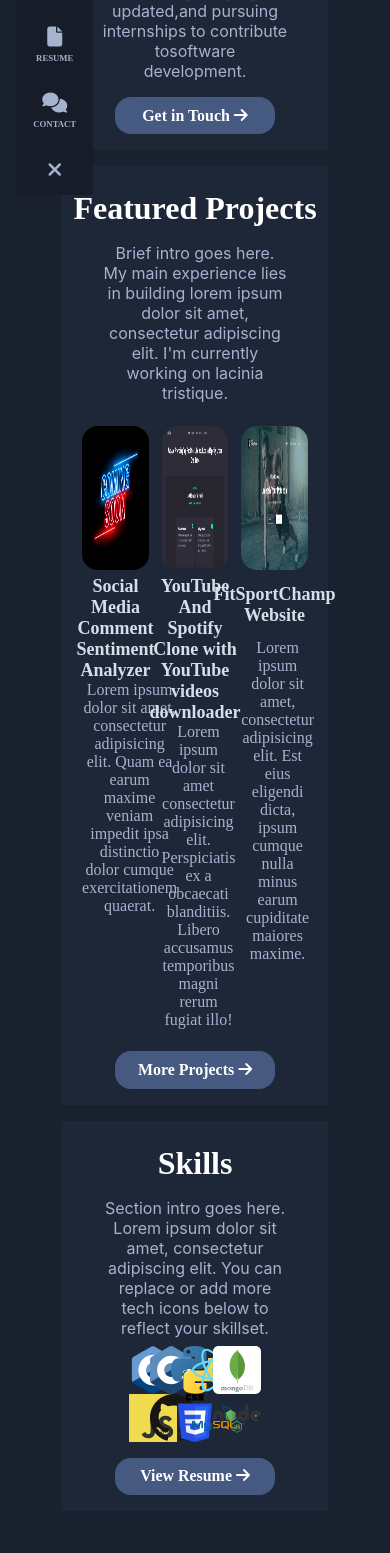
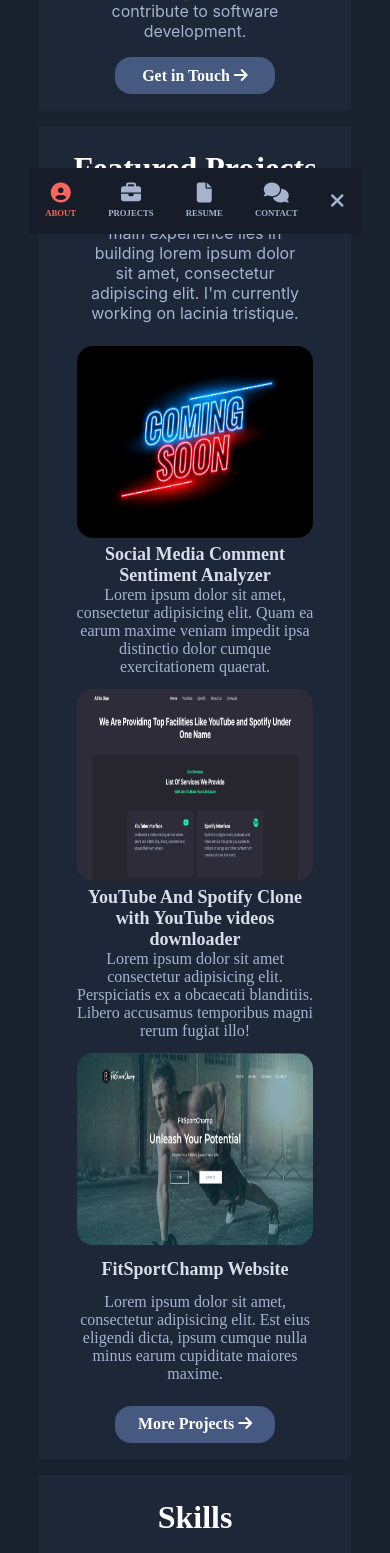
Before and after one commit to NikhilSHarma8429/Nikhil-Sharma, a React (Vite) app: page / in a window 390 px wide. Shown: the part 400-1953 px from the top of the page. Built offline with nearby package versions, Linux system fonts and the light colour scheme; some icons are missing.

Commit message:
Added some mobile friendly queries

```diff
--- a/src/App.css
+++ b/src/App.css
@@ -16,6 +16,7 @@ body{
 }
 
 .left-navbar{
+  position: absolute;
   margin-right: auto;
   margin-left: 2.6rem;
   color: #a5b3ce  ;
@@ -25,6 +26,7 @@ body{
   display: flex;
   justify-content: center;
   width: 100%;
+  /* margin-left: 18rem; */
 }
 
 .logos {
@@ -271,3 +273,125 @@ body{
   color: #d7dde9;
   font-size: large;
 }
+
+
+@media screen and (max-width: 884px){
+  .s-body-logos{
+    width: 50%;
+  }
+}
+
+@media screen and (max-width: 827px){
+  .p-container{
+    flex-direction: column;
+    align-items: center;
+  }
+  .p-card{
+    width: 80%;
+  }
+  .p-image-container{
+    height: 12rem;
+  }
+}
+
+@media screen and (max-width: 729px){
+  .s-body-logos{
+    width: 70%;
+  }
+}
+
+@media screen and (max-width: 630px){
+  .sidebar-container{
+    flex-direction: row;
+    width: 100%;
+    left: 0;
+    /* height: max-content; */
+    /* justify-content: center; */
+    /* height: 95vh; */
+    height: max-content;
+    top: 35.5rem;
+    margin: 0 0;
+    /* align-items: flex-end; */
+    /* padding-bottom: 1.5rem; */
+    /* top: auto; */
+  }
+
+  .sidebar{
+    display: flex;
+    /* width: 80%; */
+  }
+
+  .content-container{
+    margin-bottom: 5rem;
+  }
+
+  @keyframes R_to_L{
+    from{
+      top:35.5rem;
+    }
+    to{
+      top:40rem;
+    }
+  }
+
+  @keyframes L_to_R{
+    from{
+      top:40rem;
+    }
+    to{
+      top: 35.5rem;
+    }
+  }
+
+  .cross{
+    top:40rem;
+  }
+}
+
+@media screen and (max-width: 530px){
+  .s-body-logos{
+    width: 80%;
+  }
+  .s-logos{
+    width: 2.5rem;
+  }
+}
+
+@media screen and (max-width: 497px){
+  .p-container{
+    width: 100%;
+  }
+  .header-container{
+    width: 80%;
+  }
+}
+
+@media screen and (max-width: 421px){
+  .logos{
+    padding: 0.7rem;
+  }
+}
+
+@media screen and (max-width: 384px){
+  .left-navbar{
+    left: -1rem;
+  }
+  .s-logos{
+    width: 2rem;
+  }
+  .header-container{
+    width: 90%;
+  }
+  .logos{
+    padding: 0.7rem;
+  }
+}
+
+@media screen and (max-width: 339px){
+  .left-navbar{
+    margin-left: 2rem;
+  }
+  .sidebar-content{
+    padding: 0.8rem;
+  }
+}
--- a/src/assets/Components/Home/Home.jsx
+++ b/src/assets/Components/Home/Home.jsx
@@ -14,7 +14,7 @@ function Home() {
             <div className="header-paragraph">
               <div className="paragraph">
                 <p>
-                  3rd-year B.Tech student with a strongpassion for coding and a solid grasp ofdata structures and algorithms. I'mcommitted to learning, staying updated,and pursuing internships to contribute tosoftware development.
+                  3rd-year B.Tech student with a strong passion for coding and a solid grasp of data structures and algorithms. I'm committed to learning, staying updated, and pursuing internships to contribute to software development.
                 </p>
               </div>
               <div className="paragraph-button-container">
--- a/src/assets/Components/Navbar/Navbar.jsx
+++ b/src/assets/Components/Navbar/Navbar.jsx
@@ -11,7 +11,10 @@ function Navbar() {
     }
     else if(Object.keys(sidebarState.style).length === 0 || sidebarState.style.animationName === 'L_to_R'){
       console.log('closing animation');
-      sidebarState.setstyle({animationName: 'R_to_L', animationDuration: '2s', left:'-7rem'})
+      if(window.innerWidth < 630)
+        sidebarState.setstyle({animationName: 'R_to_L', animationDuration: '2s', top:'40rem'})
+      else
+        sidebarState.setstyle({animationName: 'R_to_L', animationDuration: '2s', left:'-7rem'})
       // sidebarState.setclassName('sidebar-container cross')
     }
     else{
--- a/src/assets/Components/Resume/Resume.jsx
+++ b/src/assets/Components/Resume/Resume.jsx
@@ -21,7 +21,8 @@ function Resume() {
           <a href="https://leetcode.com/u/sharma842nikhil/" target="_blank" style={{textDecoration:'none', color:'#fe655c'}}>LeetCode <i class="fa-solid fa-link"></i></a>
         </div>
         <h2 style={{color: 'white', paddingTop:'1rem'}}>Education</h2>
-        <table style={{ width: '100%', borderCollapse: 'collapse', marginTop:'0.5rem'}}>
+        <div className={ResumeCSS.table}>
+          <table style={{width:'100%', borderCollapse: 'collapse', marginTop:'0.5rem'}}>
             <thead>
               <tr>
                 <th style={{ border: '1px solid black', padding: '8px', color:'white' }}>Degree/Certificate</th>
@@ -51,6 +52,7 @@ function Resume() {
               </tr>
             </tbody>
           </table>
+        </div>
         <h2 style={{color: 'white', paddingTop:'1rem'}}>Projects</h2>
         <div>
           <div style={{display:'flex', color: 'white', paddingTop:'0.5rem'}}>
--- a/src/assets/Components/Resume/Resume.module.css
+++ b/src/assets/Components/Resume/Resume.module.css
@@ -9,3 +9,16 @@
     width: 100%;
     /* margin-left: auto; */
 }
+
+.table{
+    width: 100%;
+    /* width: rem; */
+    /* width: 20rem; */
+    overflow-y: auto;
+}
+
+/* @media screen and (max-width: 930px){
+  .table{
+    overflow-y: scroll;
+  }
+} */
```
Lines whose indentation alone changed are shown as unchanged.
